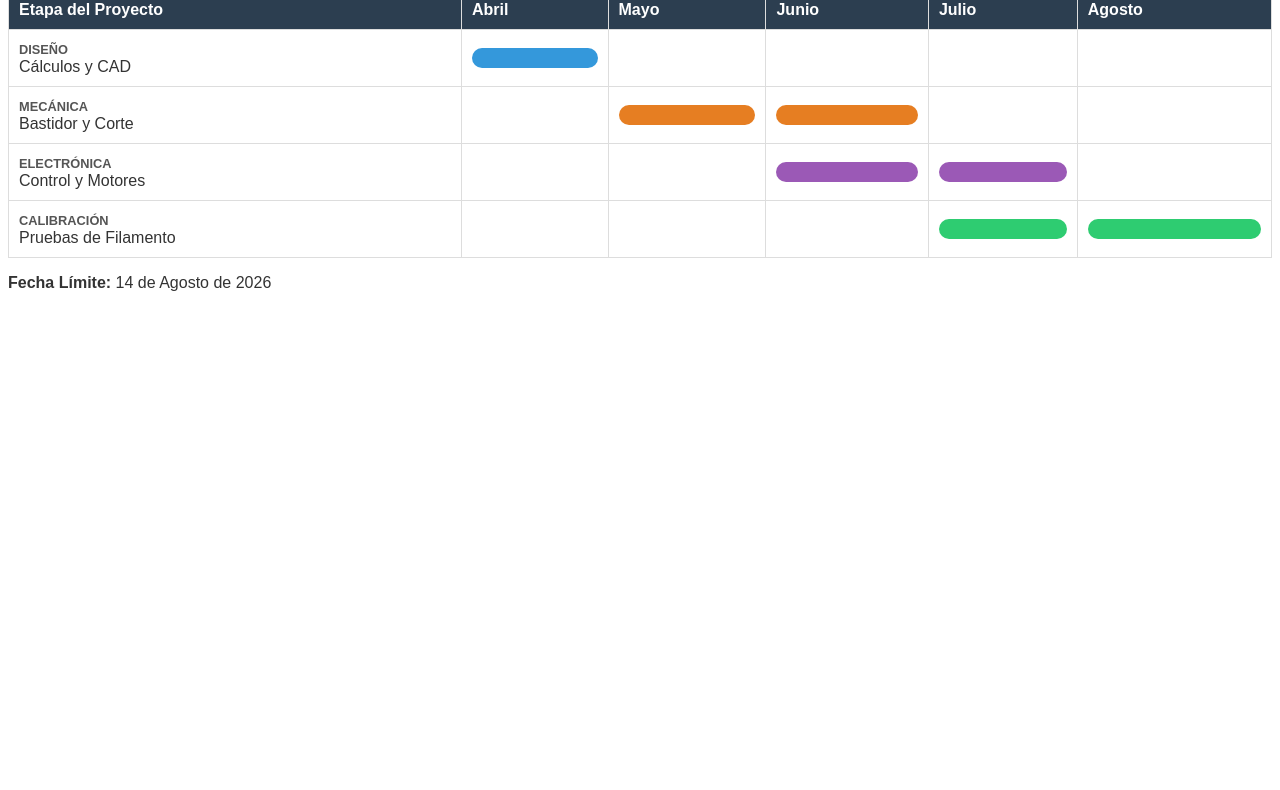
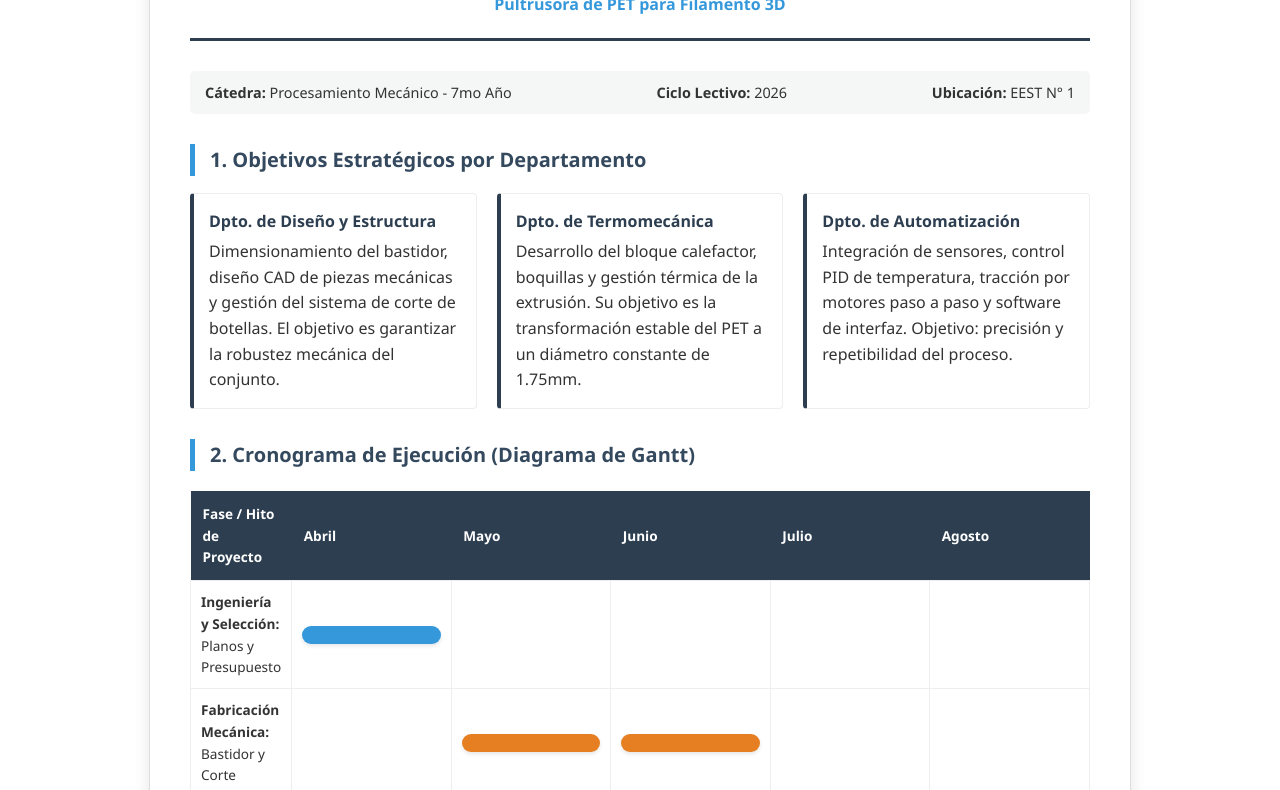
Before and after one commit to atdotslash/agenda-carreras, a plain HTML site: page proyecto-mecanicos.html in a window 1280 px wide. Shown: the part 112-902 px from the top of the page. Before the commit the page ends 800 px from the top, so only its background shows below. Drawn offline with Linux system fonts and the light colour scheme.

Commit message:
Add files via upload

```diff
--- a/proyecto-mecanicos.html
+++ b/proyecto-mecanicos.html
@@ -2,29 +2,143 @@
 <html lang="es">
 <head>
     <meta charset="UTF-8">
+    <meta name="viewport" content="width=device-width, initial-scale=1.0">
     <style>
-        body { font-family: Arial, sans-serif; color: #333; }
-        .gantt-container { overflow-x: auto; margin-top: 20px; }
-        table { width: 100%; border-collapse: collapse; min-width: 600px; }
-        th, td { border: 1px solid #ddd; padding: 10px; text-align: left; }
-        th { background-color: #2c3e50; color: white; }
-        .bar { height: 20px; border-radius: 10px; display: block; }
-        .design { background-color: #3498db; width: 100%; }
-        .mech { background-color: #e67e22; width: 100%; }
-        .elec { background-color: #9b59b6; width: 100%; }
-        .test { background-color: #2ecc71; width: 100%; }
-        .dept-tag { font-size: 0.8em; font-weight: bold; color: #555; }
+        :root {
+            --primary: #2c3e50;
+            --secondary: #34495e;
+            --accent: #3498db;
+            --success: #27ae60;
+            --bg-light: #f4f7f6;
+            --text: #333;
+        }
+
+        body {
+            font-family: 'Segoe UI', Tahoma, Geneva, Verdana, sans-serif;
+            line-height: 1.6;
+            color: var(--text);
+            background-color: #fff;
+            margin: 0;
+            padding: 20px;
+        }
+
+        .document-container {
+            max-width: 900px;
+            margin: auto;
+            border: 1px solid #ddd;
+            box-shadow: 0 4px 15px rgba(0,0,0,0.1);
+            padding: 40px;
+            background: white;
+        }
+
+        header {
+            text-align: center;
+            border-bottom: 3px solid var(--primary);
+            margin-bottom: 30px;
+            padding-bottom: 20px;
+        }
+
+        h1 { margin: 0; color: var(--primary); font-size: 24px; text-transform: uppercase; letter-spacing: 1px; }
+        .subtitle { color: var(--accent); font-weight: bold; margin-top: 5px; }
+
+        .info-bar {
+            display: flex;
+            justify-content: space-between;
+            background: var(--bg-light);
+            padding: 10px 15px;
+            border-radius: 5px;
+            font-size: 0.9em;
+            margin-bottom: 30px;
+        }
+
+        h2 { border-left: 5px solid var(--accent); padding-left: 15px; color: var(--secondary); font-size: 20px; margin-top: 30px; }
+
+        .dept-grid {
+            display: grid;
+            grid-template-columns: repeat(auto-fit, minmax(250px, 1fr));
+            gap: 20px;
+            margin-bottom: 30px;
+        }
+
+        .dept-card {
+            background: #fff;
+            border: 1px solid #eee;
+            border-left: 4px solid var(--primary);
+            padding: 15px;
+            border-radius: 4px;
+        }
+
+        .dept-card strong { color: var(--primary); display: block; margin-bottom: 5px; }
+
+        /* GANTT STYLES */
+        .gantt-wrapper { overflow-x: auto; margin: 20px 0; }
+        table { width: 100%; border-collapse: collapse; font-size: 0.85em; }
+        th { background: var(--primary); color: white; padding: 12px; text-align: left; }
+        td { border: 1px solid #eee; padding: 10px; }
+
+        .timeline-cell { position: relative; width: 18%; }
+        .bar {
+            height: 18px;
+            border-radius: 9px;
+            position: relative;
+            box-shadow: 0 2px 4px rgba(0,0,0,0.1);
+        }
+
+        .bar-design { background: var(--accent); width: 100%; }
+        .bar-mech { background: #e67e22; width: 100%; }
+        .bar-elec { background: #9b59b6; width: 100%; }
+        .bar-test { background: var(--success); width: 100%; }
+
+        footer {
+            margin-top: 40px;
+            font-size: 0.8em;
+            text-align: center;
+            color: #888;
+            border-top: 1px solid #eee;
+            padding-top: 20px;
+        }
+
+        @media print {
+            .document-container { box-shadow: none; border: none; }
+        }
     </style>
 </head>
 <body>
 
-<h2>Proyecto: Pultrusora de PET (Filamento 3D)</h2>
-<p><strong>Cátedra:</strong> Procesamiento Mecánico - 7mo Año EEST N° 1</p>
+<div class="document-container">
+    <header>
+        <h1>Hoja de Ruta de Fabricación y Diseño</h1>
+        <div class="subtitle">Pultrusora de PET para Filamento 3D</div>
+    </header>
 
+    <div class="info-bar">
+        <span><strong>Cátedra:</strong> Procesamiento Mecánico - 7mo Año</span>
+        <span><strong>Ciclo Lectivo:</strong> 2026</span>
+        <span><strong>Ubicación:</strong> EEST N° 1</span>
+    </div>
+
+    <h2>1. Objetivos Estratégicos por Departamento</h2>
+    <div class="dept-grid">
+        <div class="dept-card">
+            <strong>Dpto. de Diseño y Estructura</strong>
+            Dimensionamiento del bastidor, diseño CAD de piezas mecánicas y gestión del sistema de corte de botellas. El objetivo es garantizar la robustez mecánica del conjunto.
+        </div>
+        <div class="dept-card">
+            <strong>Dpto. de Termomecánica</strong>
+            Desarrollo del bloque calefactor, boquillas y gestión térmica de la extrusión. Su objetivo es la transformación estable del PET a un diámetro constante de 1.75mm.
+        </div>
+        <div class="dept-card">
+            <strong>Dpto. de Automatización</strong>
+            Integración de sensores, control PID de temperatura, tracción por motores paso a paso y software de interfaz. Objetivo: precisión y repetibilidad del proceso.
+        </div>
+    </div>
+
+    <h2>2. Cronograma de Ejecución (Diagrama de Gantt)</h2>
+    <div class="gantt-wrapper">
         <table>
             <thead>
                 <tr>
-            <th>Etapa del Proyecto</th>
+                    <th>Fase / Hito de Proyecto</th>
                     <th>Abril</th>
                     <th>Mayo</th>
                     <th>Junio</th>
@@ -34,41 +148,52 @@
             </thead>
             <tbody>
                 <tr>
-            <td><span class="dept-tag">DISEÑO</span><br>Cálculos y CAD</td>
-            <td><span class="bar design"></span></td>
+                    <td><strong>Ingeniería y Selección:</strong> Planos y Presupuesto</td>
+                    <td class="timeline-cell"><div class="bar bar-design"></div></td>
                     <td></td>
                     <td></td>
                     <td></td>
                     <td></td>
                 </tr>
                 <tr>
-            <td><span class="dept-tag">MECÁNICA</span><br>Bastidor y Corte</td>
+                    <td><strong>Fabricación Mecánica:</strong> Bastidor y Corte</td>
                     <td></td>
-            <td><span class="bar mech"></span></td>
-            <td><span class="bar mech"></span></td>
+                    <td class="timeline-cell"><div class="bar bar-mech"></div></td>
+                    <td class="timeline-cell"><div class="bar bar-mech"></div></td>
                     <td></td>
                     <td></td>
                 </tr>
                 <tr>
-            <td><span class="dept-tag">ELECTRÓNICA</span><br>Control y Motores</td>
+                    <td><strong>Integración de Sistemas:</strong> Control y Electrónica</td>
                     <td></td>
                     <td></td>
-            <td><span class="bar elec"></span></td>
-            <td><span class="bar elec"></span></td>
+                    <td class="timeline-cell"><div class="bar bar-elec"></div></td>
+                    <td class="timeline-cell"><div class="bar bar-elec"></div></td>
                     <td></td>
                 </tr>
                 <tr>
-            <td><span class="dept-tag">CALIBRACIÓN</span><br>Pruebas de Filamento</td>
+                    <td><strong>Control de Calidad:</strong> Pruebas de Filamento</td>
                     <td></td>
                     <td></td>
                     <td></td>
-            <td><span class="bar test"></span></td>
-            <td><span class="bar test"></span></td>
+                    <td class="timeline-cell"><div class="bar bar-test"></div></td>
+                    <td class="timeline-cell"><div class="bar bar-test"></div></td>
                 </tr>
             </tbody>
         </table>
+    </div>
 
-<p><strong>Fecha Límite:</strong> 14 de Agosto de 2026</p>
+    <h2>3. Estándares de Entrega</h2>
+    <ul>
+        <li><strong>Producto Terminado:</strong> Máquina funcional capaz de producir filamento imprimible.</li>
+        <li><strong>Documentación:</strong> Memoria técnica y manual de mantenimiento.</li>
+        <li><strong>Fecha Límite Improrrogable:</strong> Viernes 14 de Agosto de 2026.</li>
+    </ul>
+
+    <footer>
+        Documento de Cátedra | EEST N° 1 | Especialidad Técnico Mecánico
+    </footer>
+</div>
 
 </body>
 </html>
```
Lines whose indentation alone changed are shown as unchanged.
